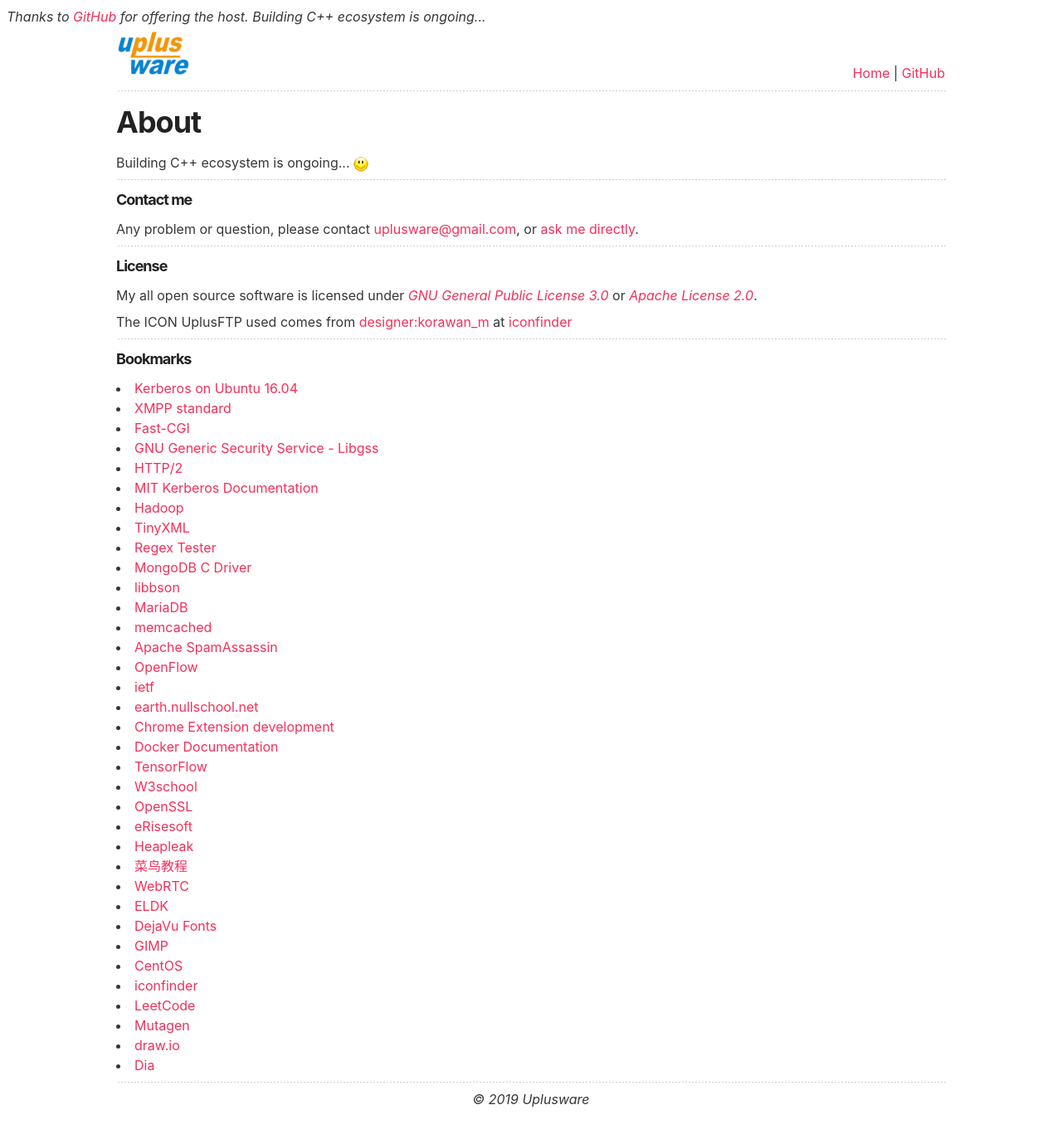
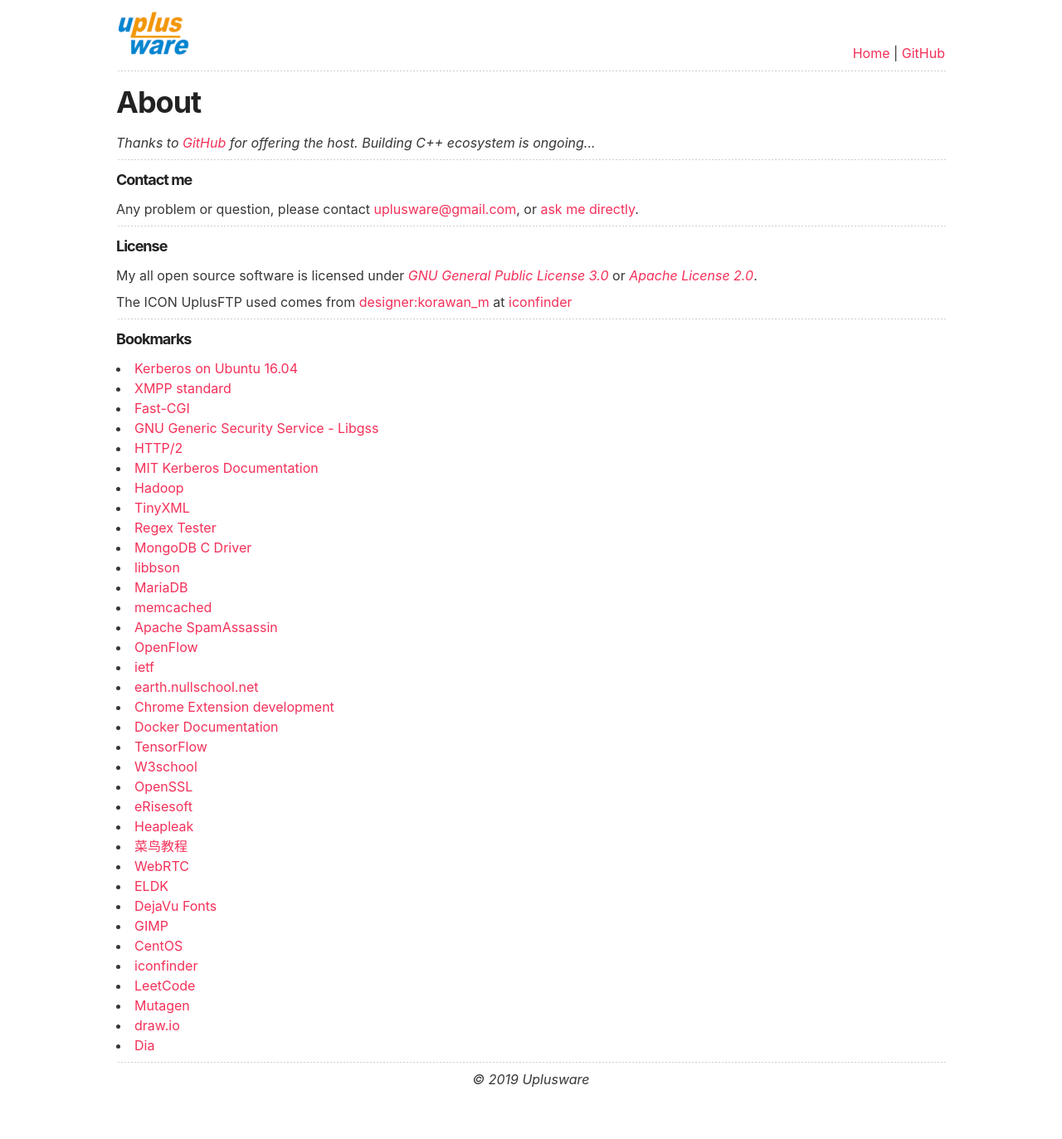
Before and after one commit to uplusware/uplusware.github.io, a Jekyll site: the page about.html, which Jekyll copies as it is, in a window 1280 px wide. Shown: the whole page at 83% size. Built offline with Jekyll 4.4.1, drawn with Linux system fonts in a browser that asks for light colours; after the commit the page ends 1349 px from its top, so only the background shows below that.

Commit message:
Update about.html

```diff
--- a/about.html
+++ b/about.html
@@ -6,7 +6,6 @@
 	<title>.:: Uplusware ::.</title>
 </head>
 <body>
-	<i>Thanks to <a href="https://github.com"  target="_blank">GitHub</a> for offering the host. Building C++ ecosystem is ongoing...</i>
 	<div id="main_content_wrap" class="outer">
 	<section id="main_content" class="inner">
 		<table width="100%">
@@ -21,8 +20,7 @@
 
 		<h1>
 		<a id="About" class="anchor" href="#About" aria-hidden="true"><span class="octicon octicon-link"></span></a>About</h1>
-		<p>Building C++ ecosystem is ongoing... <img src="/images/smile.png" /></p>
-
+		<i>Thanks to <a href="https://github.com"  target="_blank">GitHub</a> for offering the host. Building C++ ecosystem is ongoing...</i>
 		<hr>
 		<h5>
 		<a id="Contact" class="anchor" href="#Contact" aria-hidden="true"><span class="octicon octicon-link"></span></a>Contact me</h5>
```
